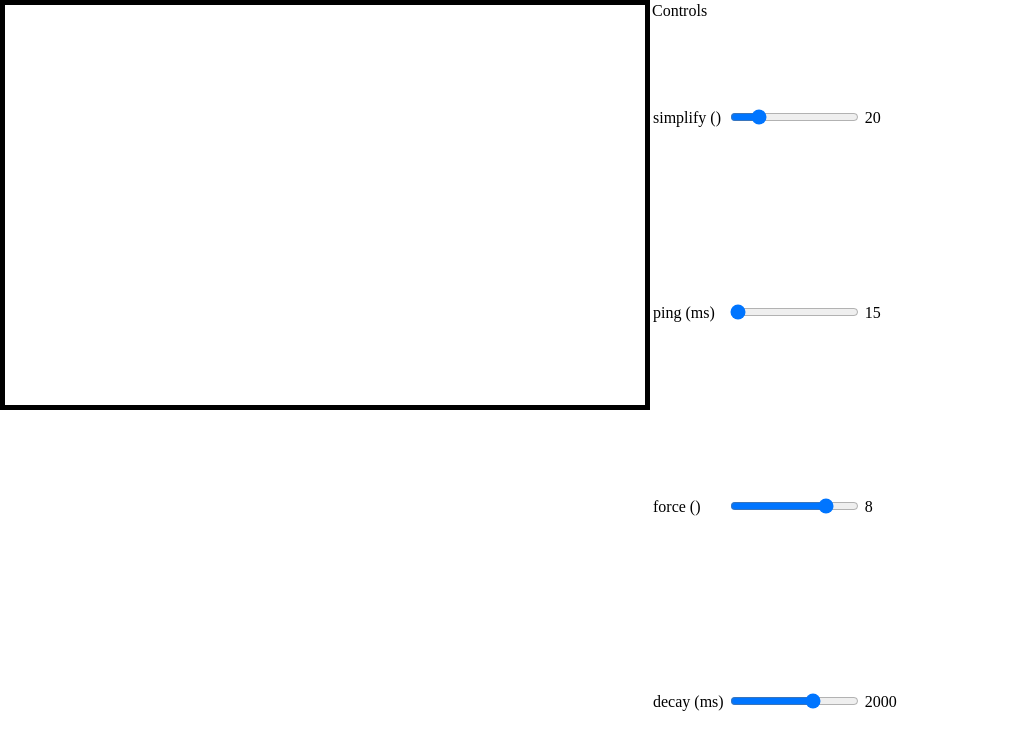
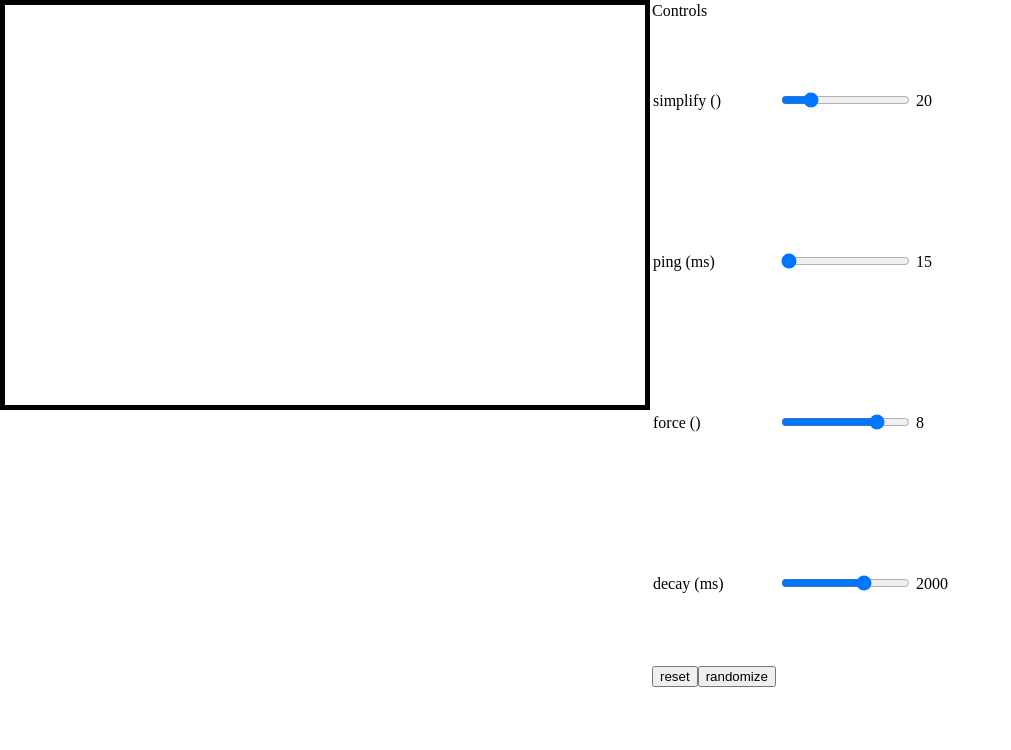
Before and after one commit to jacksonrya/vue-mouse-topography, a Vue app: page / in a window 1280 px wide. Shown: the top 750 px of the page, without its empty margins (0-1011 px from the left). Built offline with nearby package versions, Linux system fonts and the light colour scheme; the HTML template or start-up script is replaced by a standard one.

Commit message:
Add user controlled reset and randomize functionality

```diff
--- a/src/App.vue
+++ b/src/App.vue
@@ -1,6 +1,7 @@
 <template>
   <div id="app">
     <mouse-topo
+      ref="topo"
       class="contours"
       :simplify="controls.simplify.value"
       :ping="controls.ping.value"
@@ -33,6 +34,13 @@
           </td>
         </tr>
       </tbody>
+
+      <button @click="reset">
+        reset
+      </button>
+      <button @click="randomize">
+        randomize
+      </button>
     </table>
   </div>
 </template>
@@ -73,6 +81,14 @@ export default {
   data() {
     return { controls: CONTROLS }
   },
+  methods: {
+    reset () {
+      this.$refs.topo.reset()
+    },
+    randomize () {
+      this.$refs.topo.randomize()
+    },
+  },
 };
 </script>
 
--- a/src/Contours.js
+++ b/src/Contours.js
@@ -42,6 +42,11 @@ export class Contours {
     return this._matrix
   }
 
+  set matrix(matrix) {
+    // validate that the new matrix can replace the old
+    this._matrix = matrix;
+  }
+
   get matrixArea() {
     if (!this.resolution) return 0
 
@@ -61,6 +66,10 @@ export class Contours {
     return this._getIsobands(this.matrix)
   }
 
+  resetMatrix() {
+
+  }
+
   _getMatrixIndex (x, y) { // TODO move to matrix class
     return Math.floor((y * this.resolution.columnCount) + x)
   }
@@ -75,6 +84,14 @@ export class Contours {
     }
 
     return this._matrix[i]
+  }
+
+  reset() {
+    this._clearMatrix()
+  }
+
+  randomize() {
+    this._randomizeMatrix()
   }
 
   raise ({ x, y }, zDelta = 100, density = 4) {
@@ -157,6 +174,36 @@ export class Contours {
     return num
   }
 
+  _clearMatrix() {
+    this.matrix = fill(new Array(this.matrixArea), 10)
+  }
+
+  _randomizeMatrix() {
+    const values = fill(new Array(this.matrixArea), 10) // TODO reduce redundancy with clearmatrix
+
+    let curr = 0
+
+    for (let x = 0; x < this.resolution.columnCount; x++) {
+      for (let y = 0; y < this.resolution.rowCount; y++) {
+        const z = [
+          0,
+          Math.random() * 100,
+          (x * 10) + y,
+          this._randomBm() * 100,
+        ][3]
+
+        if (z < this.min) this.min = z
+        if (z > this.max) this.max = z
+
+        // values[x * 10 + y] = z
+        values[curr] = z
+        curr++
+      }
+    }
+
+    this.matrix = values
+  }
+
   _initMatrix () {
     const initValues = () => {
       return fill(new Array(this.matrixArea), 10) // TODO init should be to 0, but might have an edge-case bug, so testing w 10 :)
--- a/src/sketch.js
+++ b/src/sketch.js
@@ -67,6 +67,16 @@ export default class {
     return new this({
       canvasId, canvasSize, simplify, preset: THRESHOLD_OPTIONS.EMPTY,
     })
+  }
+
+  reset() {
+    this.topography.reset()
+    this.p5.redraw()
+  }
+
+  randomize() {
+    this.topography.randomize()
+    this.p5.redraw()
   }
 
   update (mousePosition, force = 0) {
--- a/src/vue-mouse-topography.vue
+++ b/src/vue-mouse-topography.vue
@@ -151,6 +151,14 @@ export default {
       return !isEqual(prevMouseCell, mouseCell)
     },
 
+    reset () {
+      this.sketch.reset()
+    },
+
+    randomize() {
+      this.sketch.randomize()
+    },
+
     /**
      * Updates the drawing to represent the current mouse position if one exists.
      */
```
